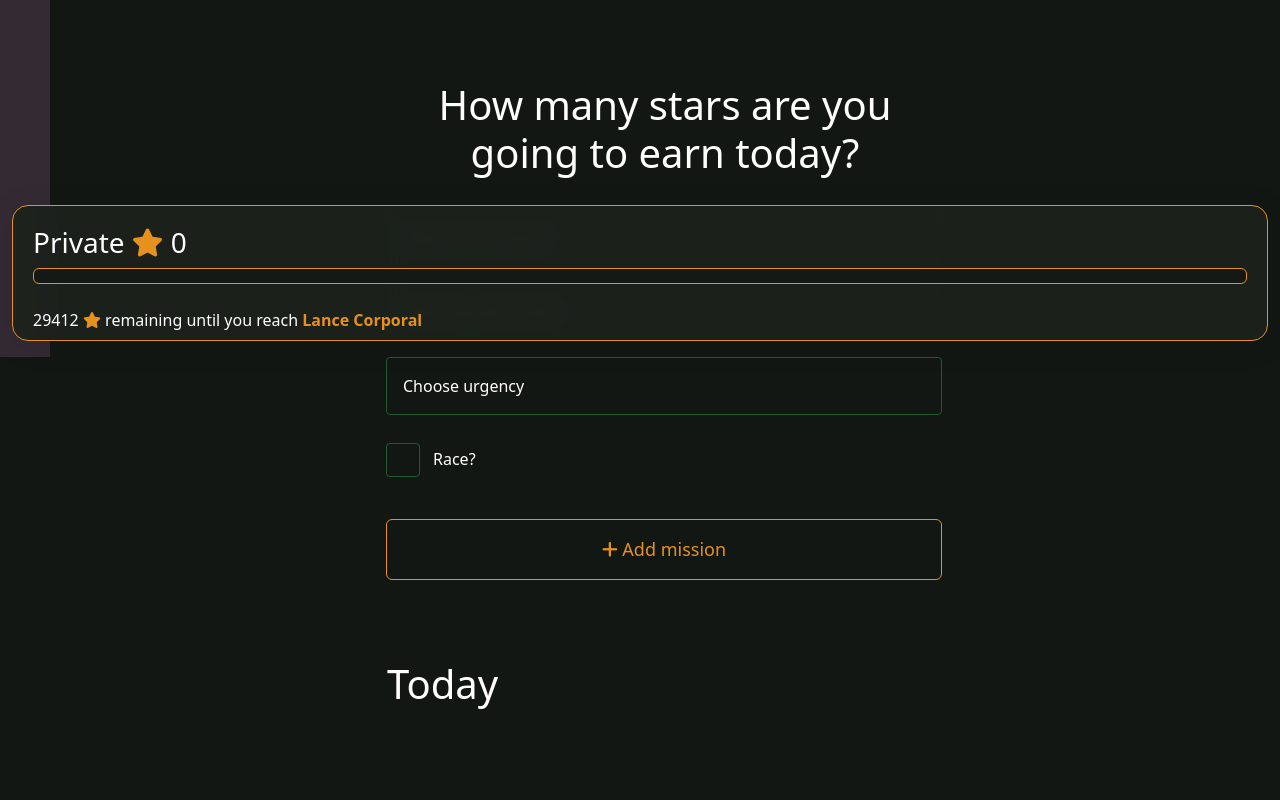
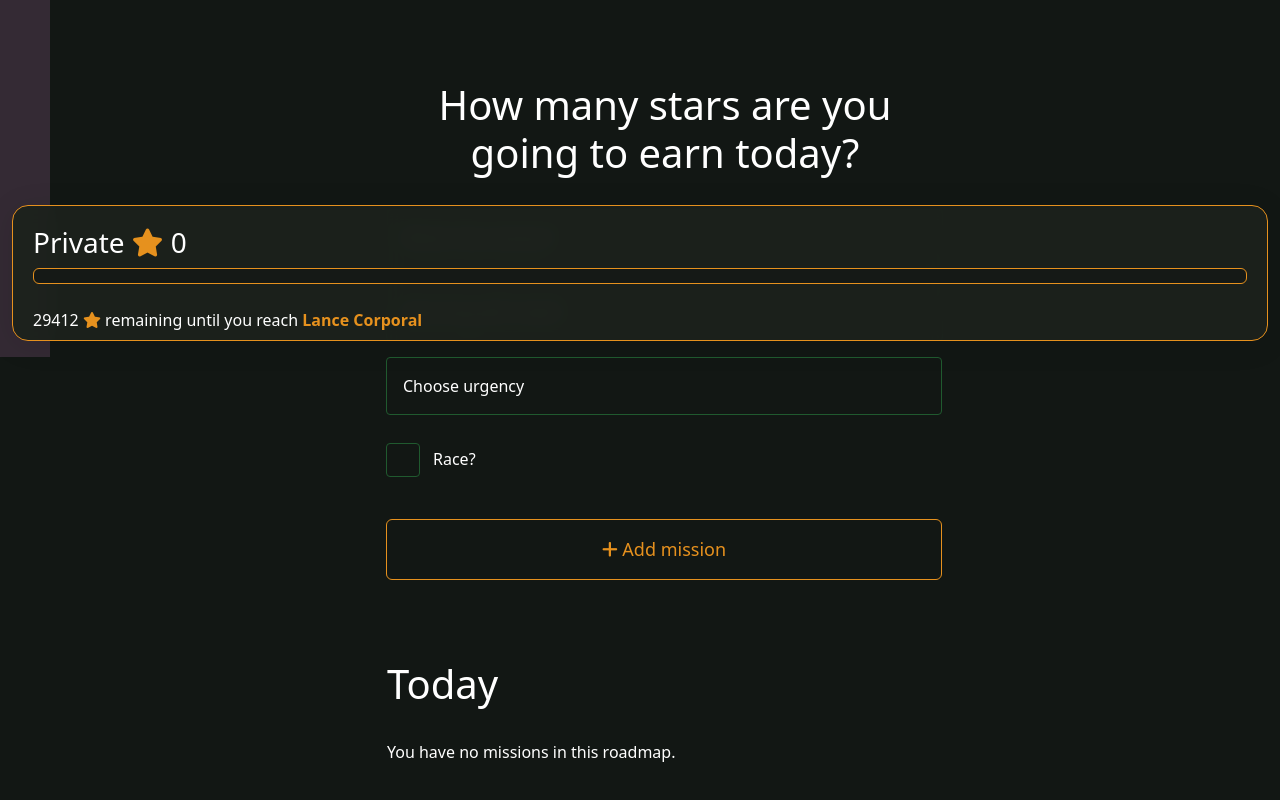
Before and after one commit to DobermannGroup/brother, a React (Vite) app: page / in a window 1280 px wide. Shown: the part 443-1243 px from the top of the page. Built offline with nearby package versions, Linux system fonts and the light colour scheme; some icons are missing.

Commit message:
Major updates to service

```diff
--- a/src/components/TodoList.jsx
+++ b/src/components/TodoList.jsx
@@ -141,14 +141,16 @@ const TodoList = () => {
       />
       <h1 className="labelPortal">{currentLabel}</h1>
       <ul className="list-group task-list">
-    {displayedTasks.map((task) => (
+    {displayedTasks.map((task, index) => (
         <TaskItem
             key={task.timestamp}
             task={task}
             toggleTask={currentLabel !== 'Mission logs' ? () => toggleTask(tasks.indexOf(task)) : null}
         />
     ))}
+    {displayedTasks.length === 0 && <div>You have no missions in this roadmap.</div>}
 </ul>
+
 
     </div>
   );
```
